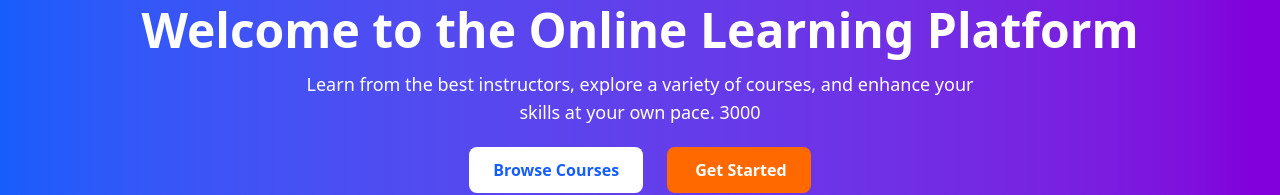
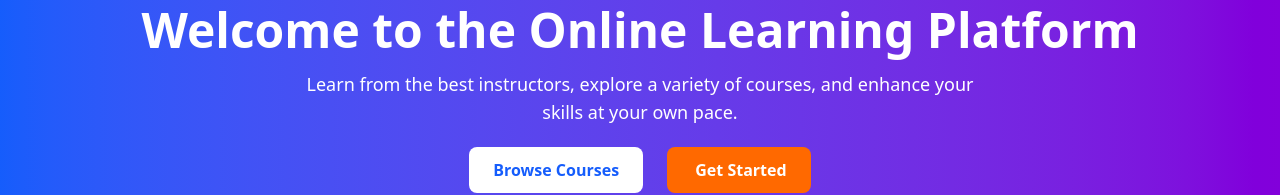
Before and after one commit to siddharth9300/learnify, a React (Vite) app in the folder frontend/: page / in a window 1280 px wide. Shown: the part 306-501 px from the top of the page. Built offline with nearby package versions, Linux system fonts and the light colour scheme.

Commit message:
Remove PORT variable from Home component

```diff
--- a/frontend/src/pages/Home.jsx
+++ b/frontend/src/pages/Home.jsx
@@ -1,7 +1,6 @@
 import React from "react";
 import { Link } from "react-router-dom";
 import Footer from "../components/Footer";
-const PORT = import.meta.env.VITE_PORT || 3000;
 
 const Home = () => {
   return (
@@ -9,7 +8,7 @@ const Home = () => {
     <div className="h-screen flex flex-col items-center justify-center bg-gradient-to-r from-blue-600 to-purple-700 text-white text-center dark:bg-gradient-to-r dark:from-gray-800 dark:to-gray-900 dark:text-gray-200"> {/* Added dark mode styles */}
       <h1 className="text-5xl font-extrabold mb-4">Welcome to the Online Learning Platform</h1>
       <p className="text-lg mb-8 max-w-2xl">
-        Learn from the best instructors, explore a variety of courses, and enhance your skills at your own pace. {PORT}
+        Learn from the best instructors, explore a variety of courses, and enhance your skills at your own pace.
       </p>
 
       <div className="space-x-6">
```
